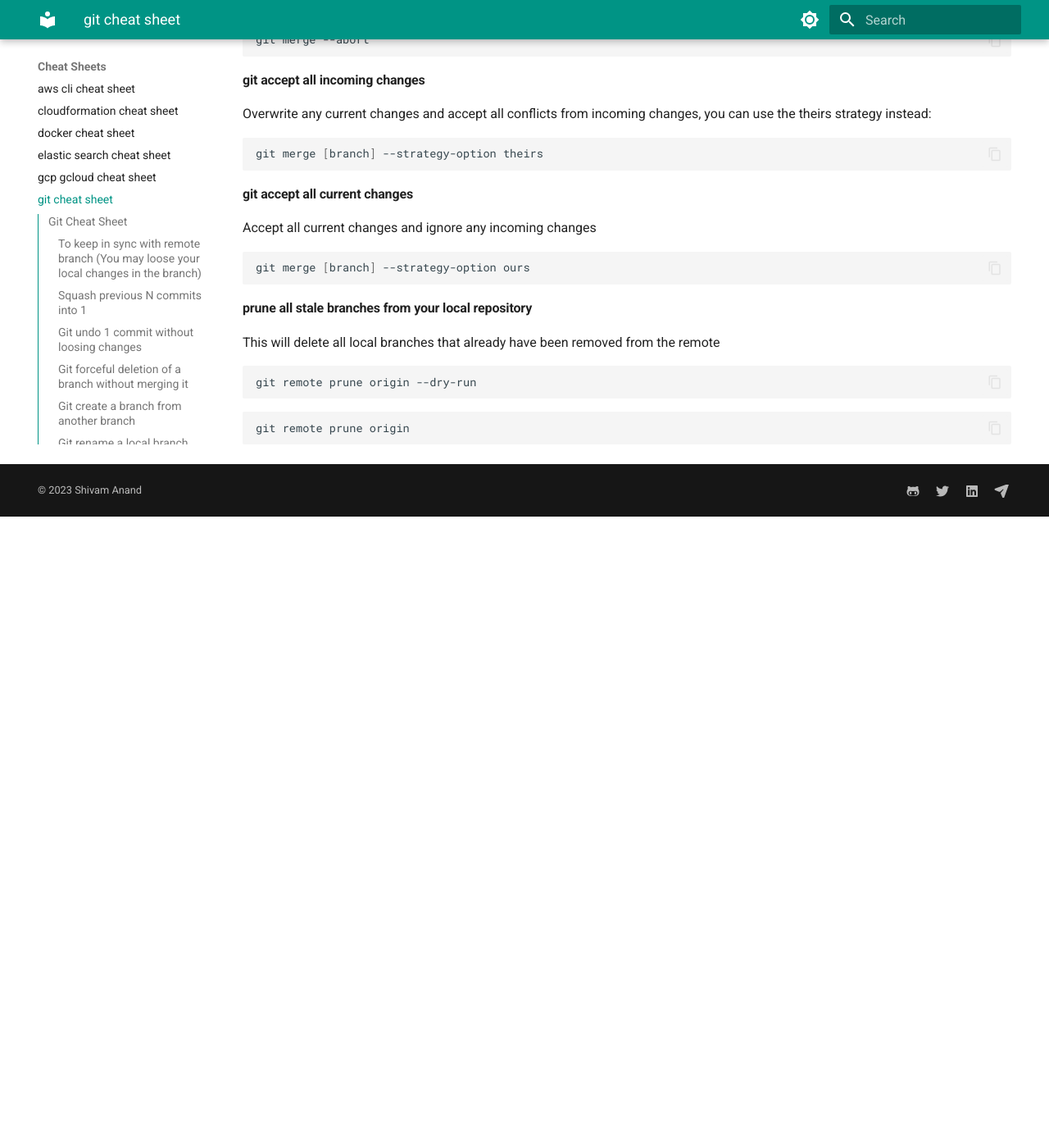
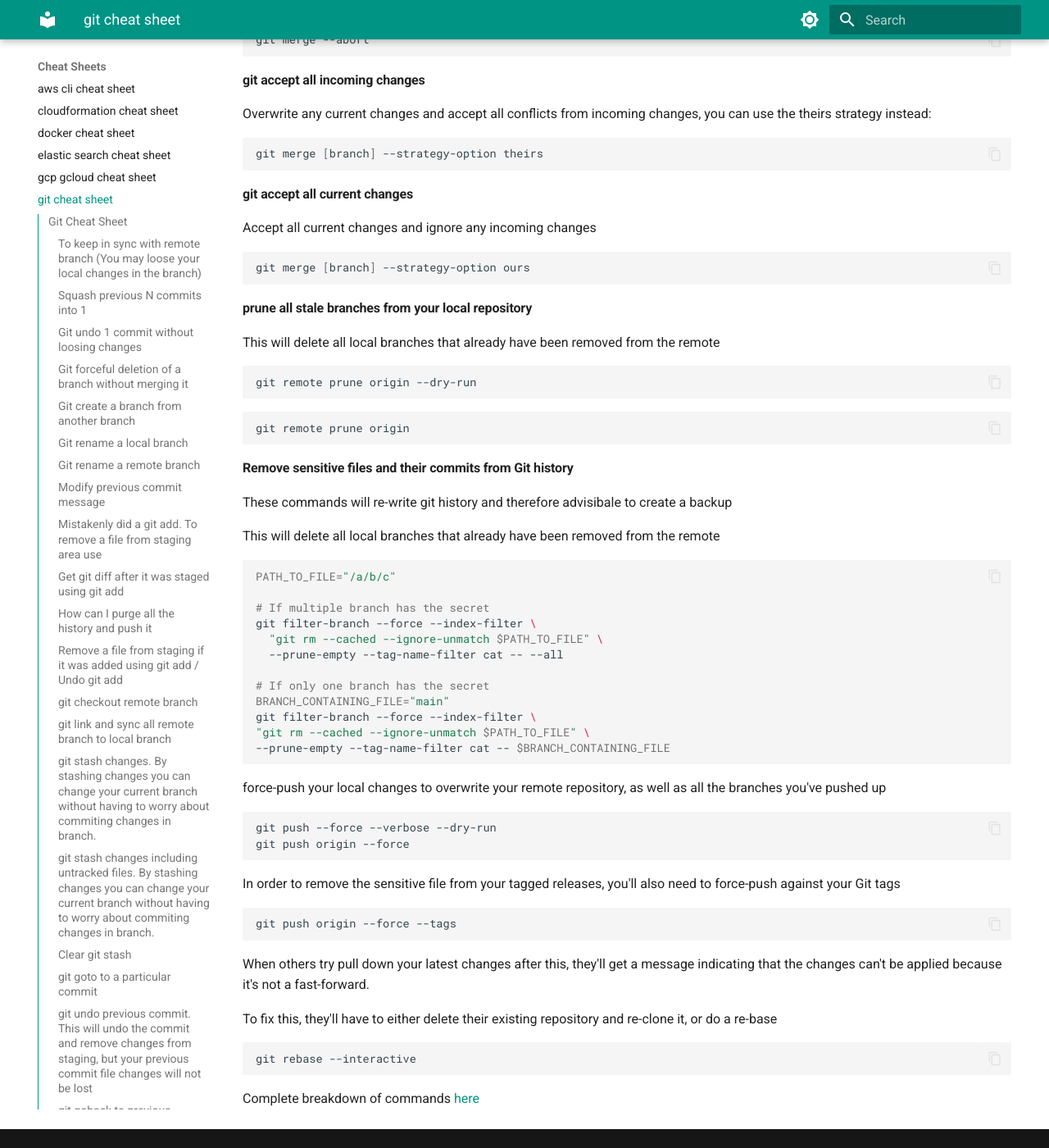
Before and after one commit to anandshivam44/Documentation, an MkDocs documentation site: the page built from docs/cheat-sheet-and-snippets/git-cheat-sheet.md, in a window 1280 px wide and 1400 px high, scrolled down 3699 px. Shown: the whole window at 82% size. Built offline with MkDocs 1.6.1 and Material for MkDocs 9.7.7, drawn with Linux system fonts in a browser that asks for light colours; before the commit the page ends 4329 px from its top, so only the background shows below that.

Commit message:
git cheat sheet

````diff
--- a/docs/cheat-sheet-and-snippets/git-cheat-sheet.md
+++ b/docs/cheat-sheet-and-snippets/git-cheat-sheet.md
@@ -156,7 +156,7 @@ Accept all current changes and ignore any incoming changes
 ```bash
 git merge [branch] --strategy-option ours
 ```
-####  prune all stale branches from your local repository
+#### prune all stale branches from your local repository
 This will delete all local branches that already have been removed from the remote
 ```bash
 git remote prune origin --dry-run
@@ -164,3 +164,39 @@ git remote prune origin --dry-run
 ```bash
 git remote prune origin
 ```
+#### Remove sensitive files and their commits from Git history
+These commands will re-write git history and therefore advisibale to create a backup
+
+This will delete all local branches that already have been removed from the remote
+```bash
+PATH_TO_FILE="/a/b/c"
+
+# If multiple branch has the secret
+git filter-branch --force --index-filter \
+  "git rm --cached --ignore-unmatch $PATH_TO_FILE" \
+  --prune-empty --tag-name-filter cat -- --all
+
+# If only one branch has the secret
+BRANCH_CONTAINING_FILE="main"
+git filter-branch --force --index-filter \
+"git rm --cached --ignore-unmatch $PATH_TO_FILE" \
+--prune-empty --tag-name-filter cat -- $BRANCH_CONTAINING_FILE
+
+```
+ force-push your local changes to overwrite your remote repository, as well as all the branches you've pushed up
+```bash
+git push --force --verbose --dry-run
+git push origin --force
+```
+In order to remove the sensitive file from your tagged releases, you'll also need to force-push against your Git tags
+```bash
+git push origin --force --tags
+```
+When others try pull down your latest changes after this, they'll get a message indicating that the changes can't be applied because it's not a fast-forward.
+
+To fix this, they'll have to either delete their existing repository and re-clone it, or do a re-base
+```bash
+git rebase --interactive
+```
+
+Complete breakdown of commands [here](https://dev.to/arthvhanesa/how-to-remove-secrets-from-a-git-repository-36e4)
````
Also changed, not shown: docs/cheat-sheet-and-snippets/openssl-cheat-sheet.md (line endings or trailing spaces).
